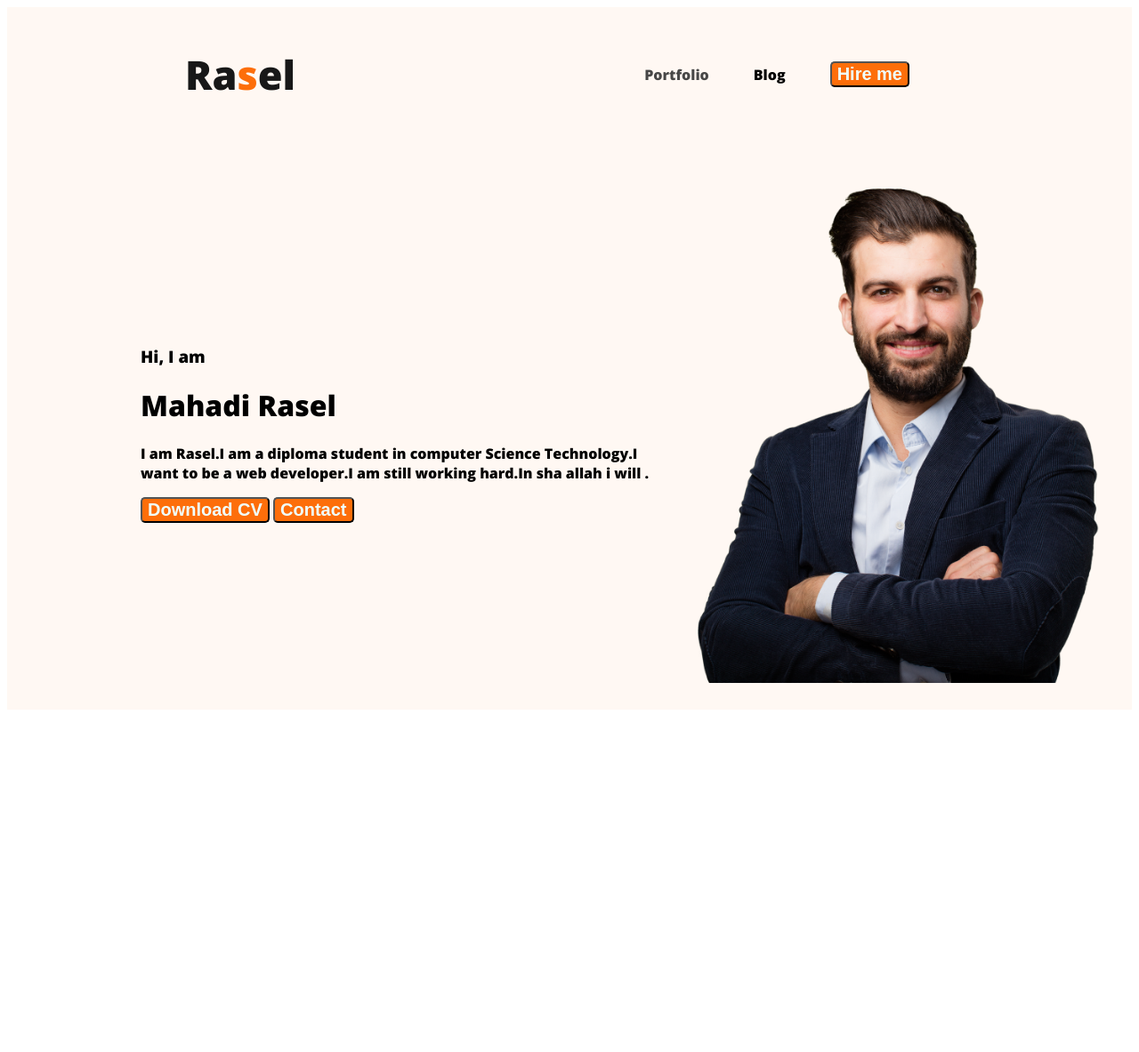
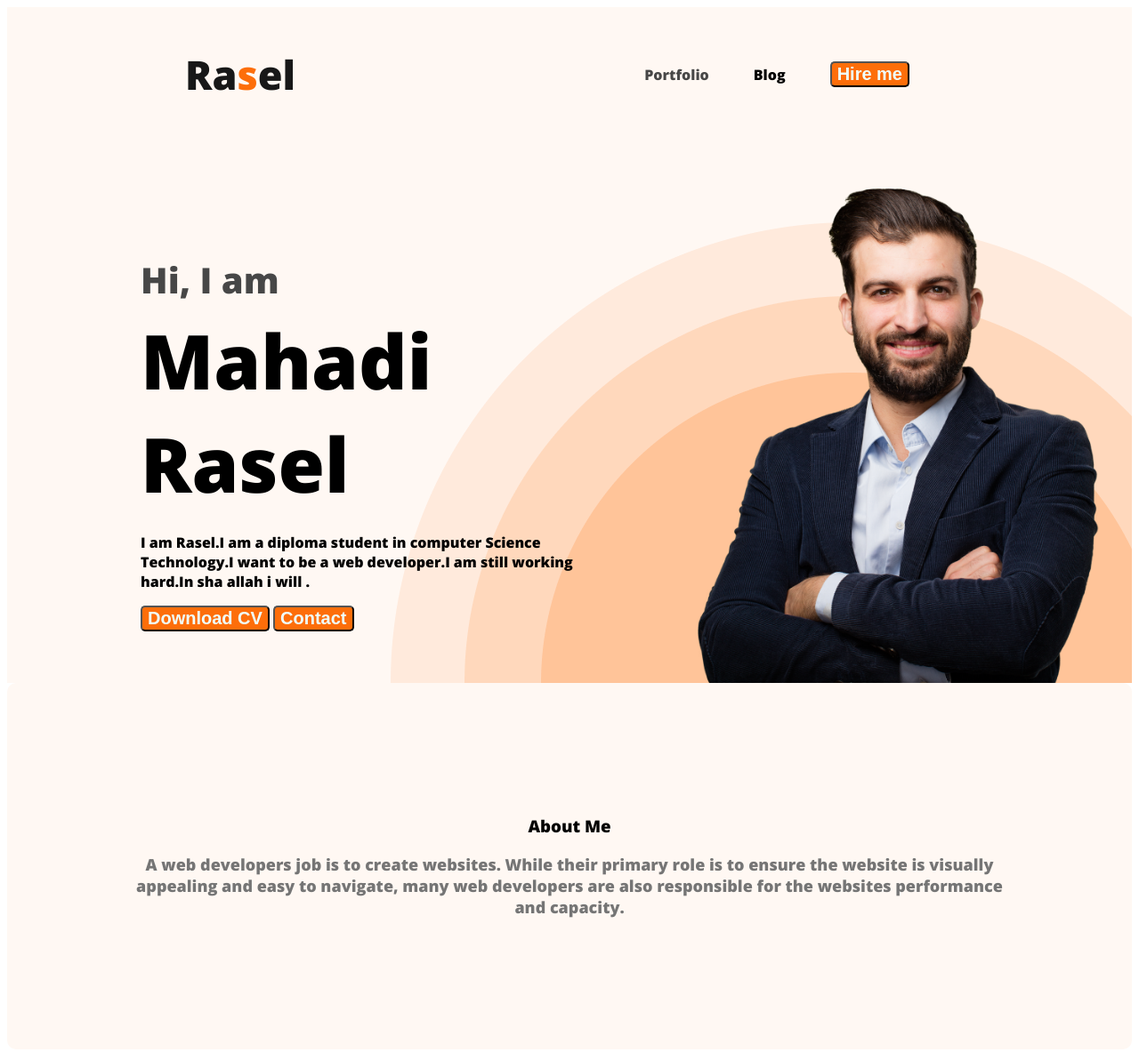
Before and after one commit to Mahadihasanrasel/web-developer-portfolio, a plain HTML site: page index.html in a window 1280 px wide. Shown: the whole page at 89% size. Before the commit the page ends 806 px from the top, so only its background shows below. Drawn offline with nearby package versions, Linux system fonts and the light colour scheme.

Commit message:
about section created

```diff
--- a/index.html
+++ b/index.html
@@ -20,10 +20,10 @@
     </ul>
 </nav>
 <div class="banner">
-    <div>
+    <div class="banner-content">
         <h3 class="banner-welcome">Hi, I am</h3>
         <h1 class="banner-tittle">Mahadi Rasel</h1>
-        <p>I am Rasel.I am a diploma student in computer Science Technology.I want to be a web developer.I am still working hard.In sha allah i will .</p>
+        <p class="banner-discription">I am Rasel.I am a diploma student in computer Science Technology.I want to be a web developer.I am still working hard.In sha allah i will .</p>
         <button class="btn-primary">Download CV</button>
         <button class="btn-primary">Contact</button>
     </div>
@@ -31,7 +31,12 @@
 </div>
     </header>
     <main>
-
+<section class="about">
+    <h3 class="tittle">
+        About Me
+    </h3>
+    <p class="section-description">A web developers job is to create websites. While their primary role is to ensure the website is visually appealing and easy to navigate, many web developers are also responsible for the websites performance and capacity. </p>
+</section>
     </main>
     <footer>
 
--- a/styles/portfolio.css
+++ b/styles/portfolio.css
@@ -1,3 +1,4 @@
+
 /* nav related styles */
 nav{
     display: flex;
@@ -8,6 +9,17 @@ nav{
 /* common shared styles */
 body{
     font-family: 'Open Sans', sans-serif;
+}
+.section-tittle{
+    color: #181818;
+    text-align: center;
+    font-size: 35px;
+    font-weight: 700;
+}
+.section-description{
+    color: #757575;
+    text-align: center;
+    font-size: 18px;
 }
 .nav-tittle{
     color: #181818;
@@ -43,12 +55,39 @@ nav a{
 /* header related styles */
 .header{
     background-color: #FFF8F3;
+    background-image: url('../image/header_bg.png');
+    background-repeat: no-repeat;
+    background-position: bottom right;
 }
 .banner{
-    padding: 30px 30px 30px 150px;
+    padding: 30px 30px 0px 150px;
     display: flex;
     align-items: center;
+    justify-content: space-between;
+}
+.banner-content{
+    max-width: 500px;
 }
 .banner .profile-pic{
     width: 500px;
 }
+.banner-welcome{
+    font-size: 40px;
+    color: #474747;
+    margin-bottom: 0;
+}
+.banner-tittle{
+    font-size: 85px;
+    font-weight: 700;
+    margin-top: 5px;
+    margin-bottom: 20px;
+}
+/* main section styles */
+
+/* about section styles */
+.about{
+    padding: 130px;
+    border-radius: 10px;
+    background: #FFF8F3;
+    text-align: center;
+    margin: 130px 0--;
```
Also changed, not shown: image/Picsart_24-01-06_13-42-07-889.jpg (added).
